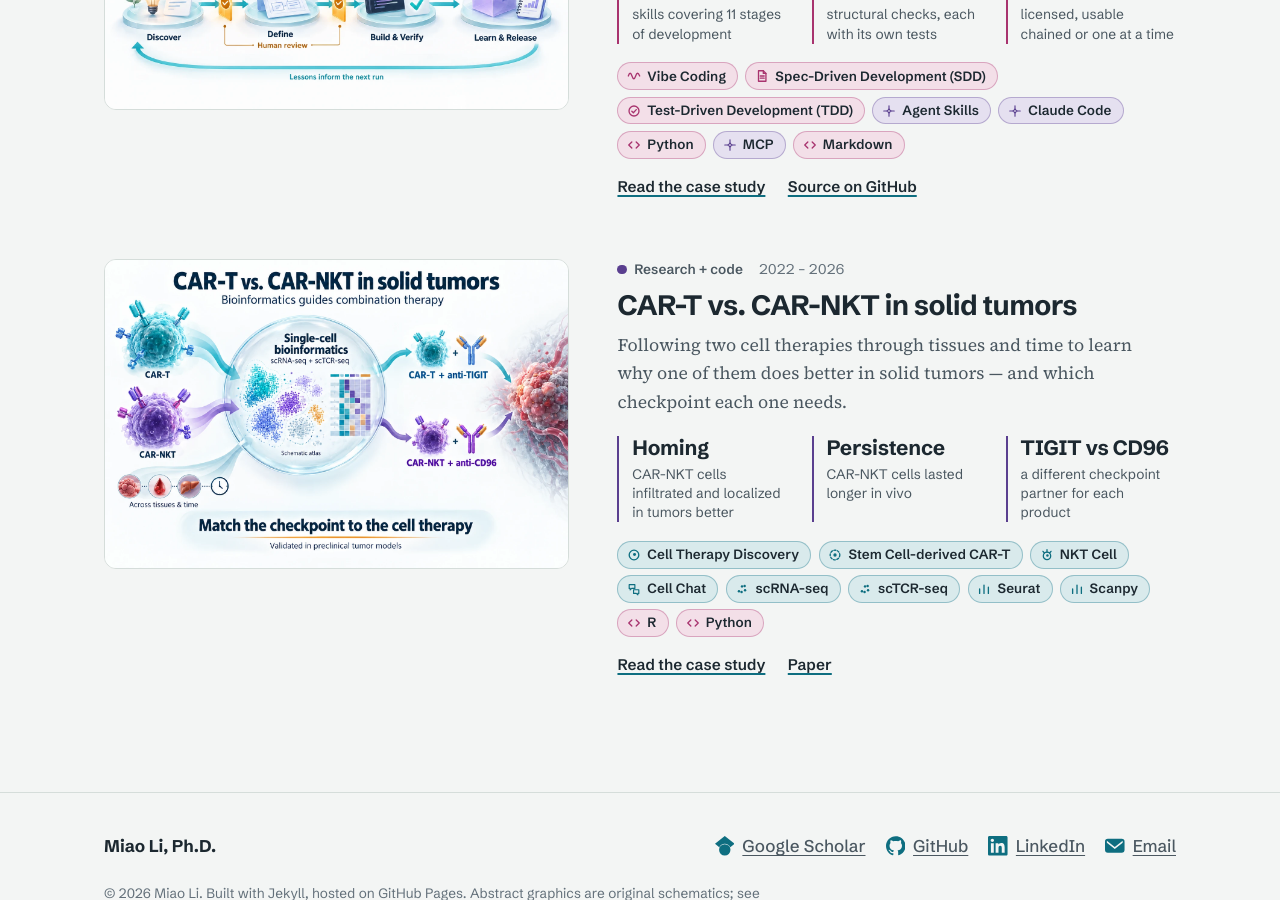
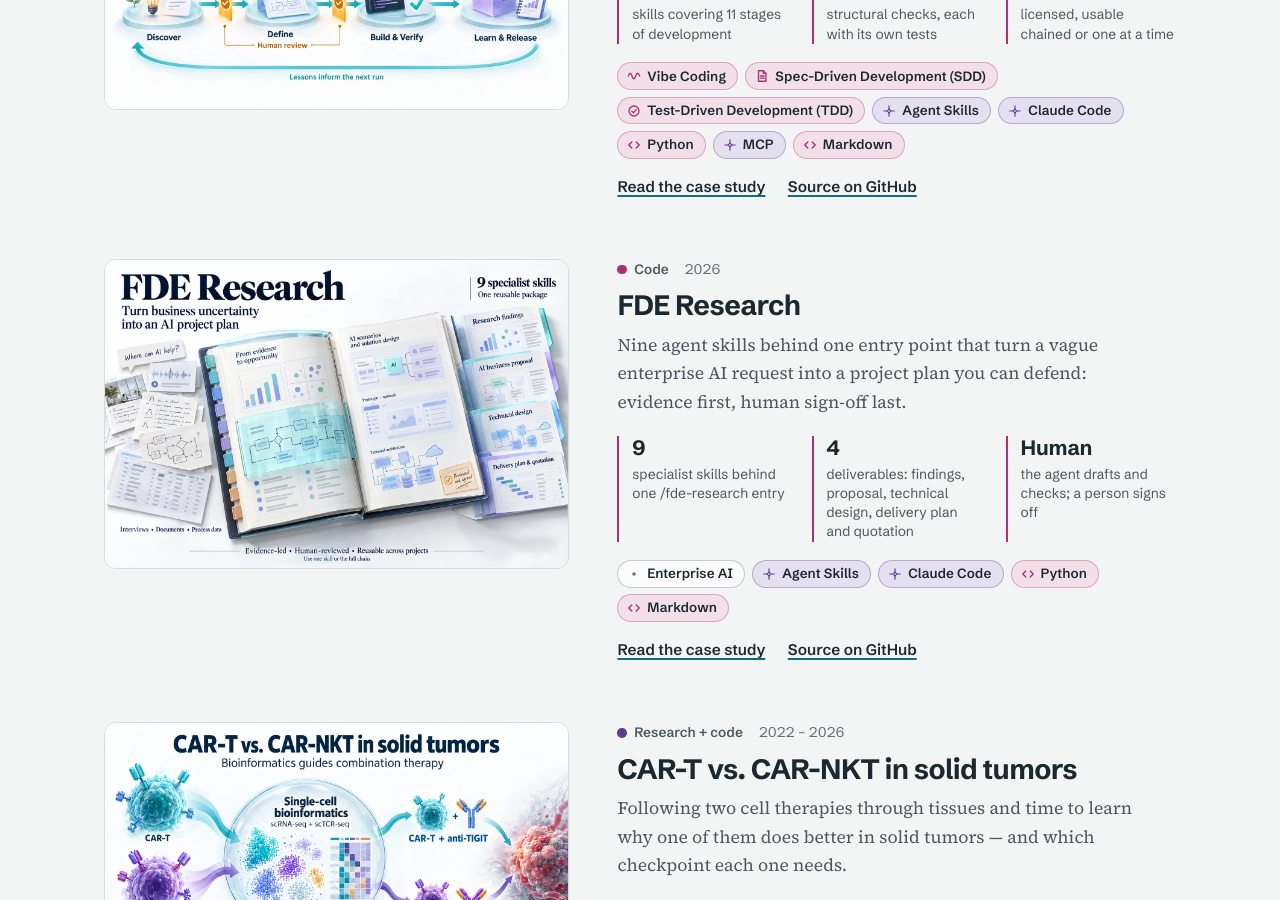
Before and after one commit to sys0507/sys0507.github.io, a Jekyll site: the page built from projects/index.html, in a window 1280 px wide and 900 px high, scrolled down 1455 px. Built offline with Jekyll 4.4.1, drawn with Linux system fonts in a browser that asks for light colours; part of the change alters nothing that is shown.

Commit message:
Add project: FDE Research (video, hand-drawn cover, card thumbnail)
Co-Authored-By: Claude Sonnet 5.5 <noreply@anthropic.com>

```diff
--- a/_projects/car-t-car-nkt-profiling.md
+++ b/_projects/car-t-car-nkt-profiling.md
@@ -2,7 +2,7 @@
 title: "CAR-T vs. CAR-NKT in solid tumors"
 description: "Spatiotemporal single-cell profiling of CAR-T and stem cell-derived CAR-NKT cells in solid tumors, published in Signal Transduction and Targeted Therapy (2026)."
 lede: "Following two cell therapies through tissues and time to learn why one of them does better in solid tumors — and which checkpoint each one needs."
-order: 4
+order: 5
 channel: merge
 period: "2022 – 2026"
 role: "Co-first author; led the single-cell and transcriptomic analyses"
--- /dev/null
+++ b/_projects/fde-research.md
@@ -0,0 +1,54 @@
+---
+title: "FDE Research"
+description: "Nine agent skills behind one entry that turn a vague enterprise AI request into research findings, a business proposal, a technical design and a delivery plan with quotation."
+lede: "Nine agent skills behind one entry point that turn a vague enterprise AI request into a project plan you can defend: evidence first, human sign-off last."
+order: 4
+channel: code
+period: "2026"
+role: "Author and maintainer"
+keywords: [Enterprise AI]
+stack: [Agent Skills, Claude Code, Python, Markdown]
+status: "Public on GitHub. All rights reserved; no open-source license is granted."
+cover: /assets/img/projects/fde-research.png
+cover_alt: "Hand-drawn graphic: Sentence to plan. Nine agent skills behind the /fde-research entry run from discovery, baseline and diagnosis through AI scenarios, an optional prototype, business proposal and readiness check to architecture and quotation, with human sign-off gates, a loop that sends conflicts back, and four deliverables produced from one vague sentence."
+cover_caption: "Sentence to plan: nine skills, human sign-off gates, and conflicts that flow back instead of being cut."
+thumb: /assets/img/projects/fde-research-thumb.webp
+thumb_alt: "Project card graphic: an open binder of research findings, AI scenarios and technical architecture beside interviews, documents and process data, with tabs for research findings, AI business proposal, technical design, and delivery plan and quotation."
+repo: "https://github.com/sys0507/fde-research"
+video:
+  src: /assets/video/FDE-Research-explainer.mp4
+  caption: "An introduction to FDE Research."
+outcomes:
+  - value: "9"
+    label: "specialist skills behind one /fde-research entry"
+  - value: "4"
+    label: "deliverables: findings, proposal, technical design, delivery plan and quotation"
+  - value: "Human"
+    label: "the agent drafts and checks; a person signs off"
+---
+
+## Project introduction
+
+{% include video.html video=page.video title=page.title %}
+
+## Why
+
+Most enterprise AI projects start as one vague sentence, something like "use AI to speed up our NGS work". The expensive mistakes come next: a proposal built on a baseline nobody measured, a design that assumes data nobody has seen, a quote that quietly drops scope. I wanted a way to go from that sentence to a plan a business, a technical team and a finance lead can all review, without inventing numbers along the way.
+
+## What it is
+
+A package of nine agent skills for the period before implementation, plus one routing entry, `/fde-research`, that works out where a project stands and resumes from there. The entry is a router, not a tenth stage.
+
+- **Investigate.** Discovery, baseline analysis and business diagnosis turn interviews, documents and process data into a scoped current state, a computed baseline and candidate opportunities.
+- **Define and show.** AI scenario design writes before-and-after scenarios; an optional prototype makes the best one tangible.
+- **Align and check.** A business proposal sets the scope and responsibilities, and an implementation-readiness check tests it against six dimensions of real conditions.
+- **Design and quote.** Technical architecture produces the design and diagrams, and delivery planning produces the schedule, acceptance criteria and quotation.
+
+Used end to end, it yields research findings, an AI business proposal, a technical design and a delivery plan with quotation.
+
+## Design choices
+
+- **Evidence first.** Every number traces back to its source, and a gap stays "not measured" rather than being filled with a plausible guess.
+- **Humans sign off.** The agent drafts and checks. Generated, verified and business-confirmed are kept as separate states, and only a person confirms.
+- **Conflicts flow back.** If time or budget clash with scope, the affected proposal or design is revisited. Scope is never silently reduced.
+- **Use one skill or the full chain.** Each skill accepts equivalent inputs, so you can run just the baseline analysis or just the quotation, and one project's materials never leak into the package.
```
Also changed, not shown: assets/img/projects/fde-research-thumb.webp (added), assets/img/projects/fde-research.png (added), 1 other file.
